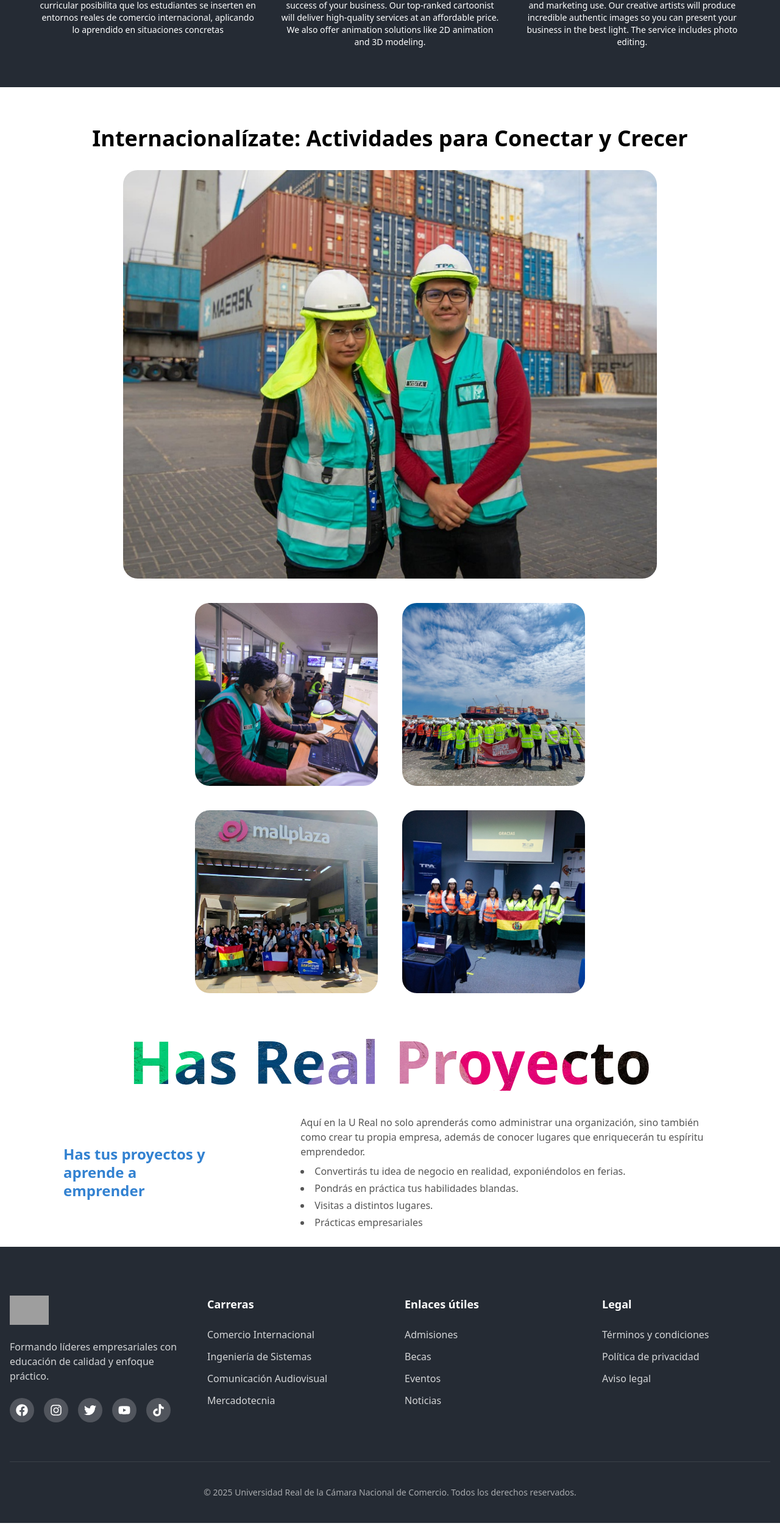
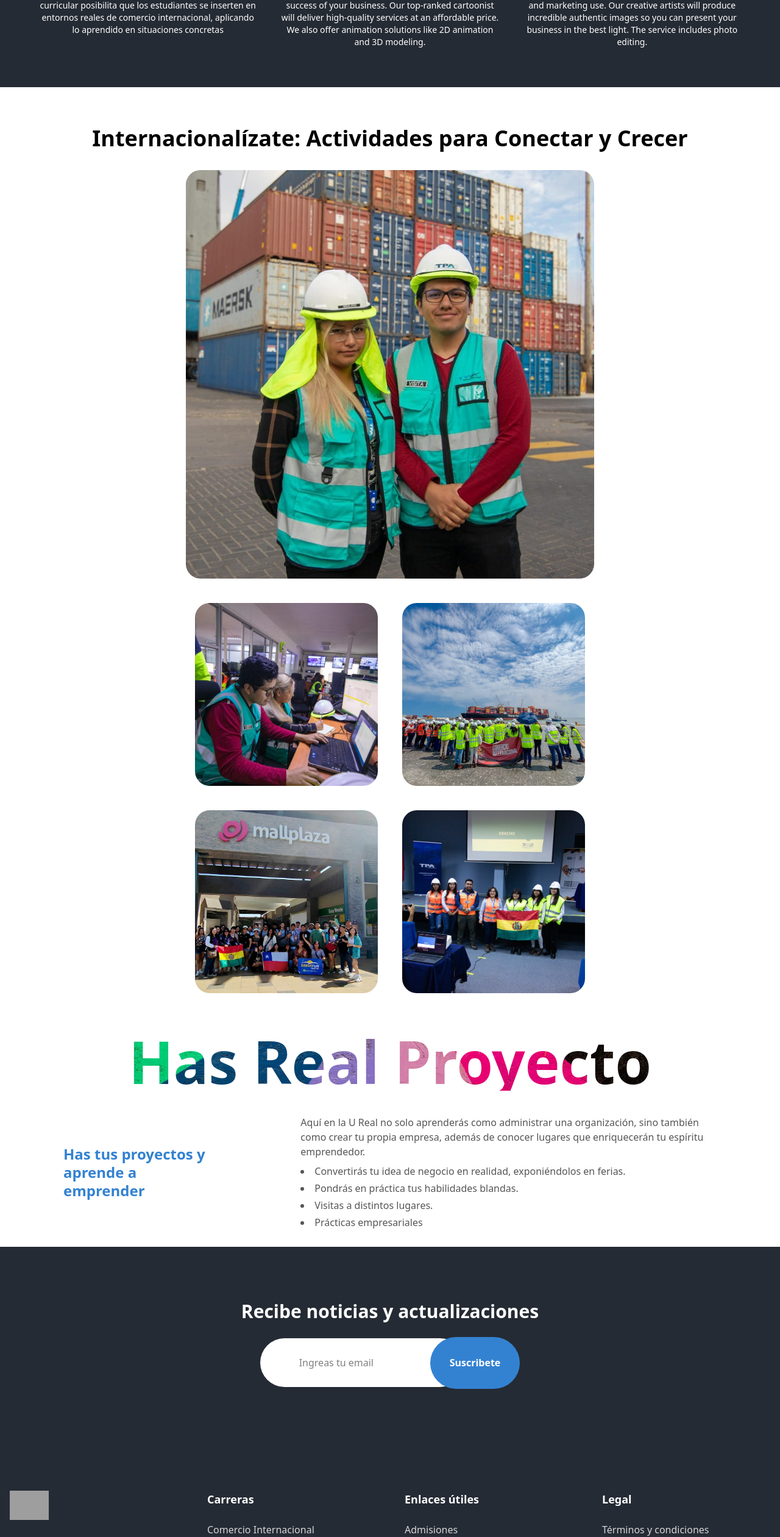
Before and after one commit to JRWebDesigner/ureal-redis, a Next.js app: page /carreras/admin-empresas in a window 1280 px wide. Shown: the part 2906-5427 px from the top of the page at 61% size. Before the commit the page ends 5404 px from the top, so only its background shows below. Built offline with nearby package versions, Linux system fonts and the light colour scheme; grey boxes are pictures that could not be loaded.

Commit message:
administracion de empresas final

```diff
--- a/src/app/carreras/admin-empresas/page.tsx
+++ b/src/app/carreras/admin-empresas/page.tsx
@@ -527,7 +527,7 @@ export default function PageAdmEmpresas(){
         >
           <motion.img
             src='/carreras/admin-empresas/img3.jpg'
-            className='rounded-3xl min-w-[80%] h-[330px] md:w-[670px] md:h-[670px] object-cover'
+            className='rounded-3xl w-[80%] h-[330px] md:w-[670px] md:h-[670px] object-cover'
             variants={slideInFromLeft}
             whileHover={{ scale: 1.02 }}
           />
@@ -590,6 +590,13 @@ export default function PageAdmEmpresas(){
           </motion.div>
         </motion.div>
       </motion.section>
+      <section className='h-[40dvh] flex justify-center items-center bg-dark text-white flex-col'>
+        <h2 className='text-3xl font-bold mb-6'>Recibe noticias y actualizaciones</h2>
+        <form className='flex justify-center items-center'>
+            <input type='email' className='bg-white rounded-full w-[80%] max-w-[1000px] text-black h-[80px] pr-10 pl-16' placeholder='Ingreas tu email' />
+            <button type='submit' className="bg-primary px-8 h-[85px] rounded-full font-bold -ml-14">Suscribete</button>
+        </form>
+      </section>
     </>
   )
 }
```
